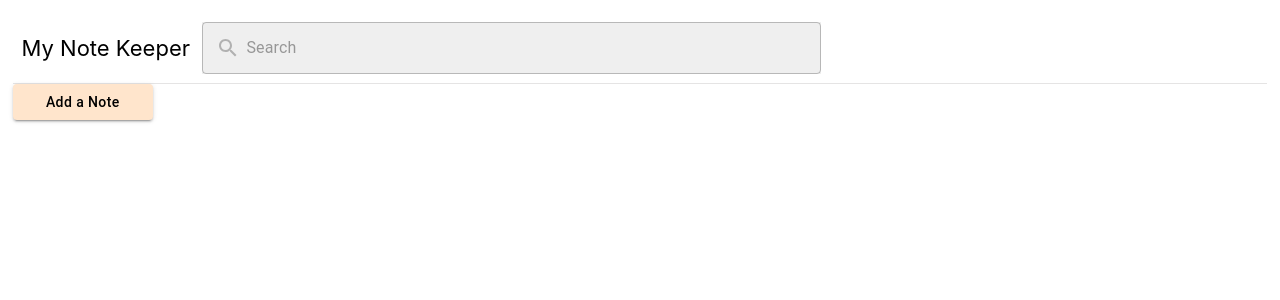
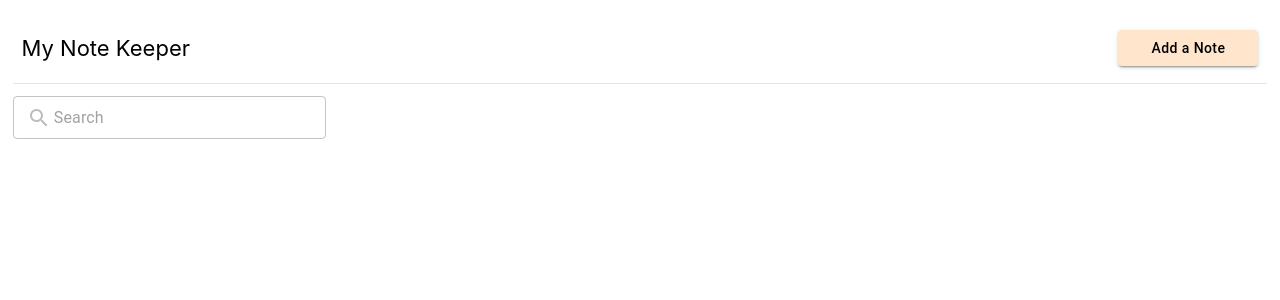
Before and after one commit to Nama-Salameh/My-Note-Keeper, a React (Create React App) app: page / in a window 1280 px wide. Shown: the top 300 px of the page. Built offline with nearby package versions, Linux system fonts and the light colour scheme.

Commit message:
Changed component styles and reposition components

```diff
--- a/src/App.js
+++ b/src/App.js
@@ -3,16 +3,14 @@ import NoteKeeperHeader from "./components/NoteKeeperHeader/NoteKeeperHeader.jsx
 import NoteForm from "./components/NoteForm/NoteForm";
 import NoteList from "./components/NoteList/NoteList";
 import {NotesProvider} from "./components/NoteContext";
-import { useState } from "react";
+import React ,{ useState } from "react";
 function App() {
-  const [searchText, setSearchText] = useState("");
 
   return (
     <div className={style.appContainer}>
       <NotesProvider>
-        <NoteKeeperHeader onSearchChange={setSearchText}/>
-        <NoteForm />
-        <NoteList searchText={searchText}/>
+        <NoteKeeperHeader/>
+        <NoteList/>
       </NotesProvider>
     </div>
   );
--- a/src/components/Note/Note.jsx
+++ b/src/components/Note/Note.jsx
@@ -71,7 +71,7 @@ const Note = ({ note, backgroundColor }) => {
       onClick={handleOpenEditingDialog}
     >
       <Typography variant="h6">{note.title}</Typography>
-      <Typography variant="body1">
+      <Typography variant="body1" className={style.content}>
         <Linkify>{note.content}</Linkify>
       </Typography>
       <p className={style.taskDate}>{note.date}</p>
--- a/src/components/Note/Note.module.css
+++ b/src/components/Note/Note.module.css
@@ -1,7 +1,6 @@
 .noteContainer {
-  padding: "1rem";
   width: 90%;
-  height: 150px;
+  height: max-content;
   padding: 10% 7%;
   margin: 3%;
   position: relative;
@@ -85,3 +84,8 @@
   padding: 0;
   margin: 0;
 }
+
+.content {
+  overflow: hidden;
+  white-space: pre-wrap;
+}
--- a/src/components/NoteKeeperHeader/NoteKeeperHeader.jsx
+++ b/src/components/NoteKeeperHeader/NoteKeeperHeader.jsx
@@ -1,10 +1,11 @@
-import SearchBar from './SearchBar/SearchBar';
+import SearchBar from '../SearchBar/SearchBar';
 import style from './NoteKeeperHeader.module.css'
-const NoteKeeperHeader = ({ onSearchChange }) => {
+import NoteForm from '../NoteForm/NoteForm';
+const NoteKeeperHeader = () => {
   return (
     <div className={style.headerContainer} >
       <h3 className={style.title}>My Note Keeper</h3>
-      <SearchBar onSearchChange={onSearchChange}/>
+      <NoteForm/>
     </div>
   );
 };
--- a/src/components/NoteKeeperHeader/NoteKeeperHeader.module.css
+++ b/src/components/NoteKeeperHeader/NoteKeeperHeader.module.css
@@ -1,8 +1,11 @@
 .headerContainer {
     display: flex;
+    flex-direction: row;
+    justify-content: space-between;
     align-items: center;
     border-bottom: 1px rgb(229, 228, 228) solid;
     padding: 0 0.7%;
+    margin-bottom: 1%;
 }
 .title{
     font-size: 22px;
--- a/src/components/NoteList/NoteList.jsx
+++ b/src/components/NoteList/NoteList.jsx
@@ -1,10 +1,12 @@
-import React from "react";
+import { useState } from "react";
 import style from "./NoteList.module.css";
 import { useNotes } from "../NoteContext";
 import Note from "../Note/Note";
-
-const NoteList = ({ searchText }) => {
+import SearchBar from "../SearchBar/SearchBar";
+import NoteForm from "../NoteForm/NoteForm";
+const NoteList = () => {
   const { notes } = useNotes();
+  const [searchText, setSearchText] = useState("");
   const backgroundColors = ["white", "rgb(255,229,204)", "rgb(255,255,204)"];
 
   const filteredNotes = notes.filter((note) => {
@@ -12,11 +14,22 @@ const NoteList = ({ searchText }) => {
     return noteText.toLowerCase().includes(searchText.toLowerCase());
   });
 
+  const handleSearchChange = (text) => {
+    setSearchText(text);
+  };
+
   return (
-    <div className={style.notesContainer}>
-      {filteredNotes.map((note , index) => (
-        <Note key={note.id} note={note}  backgroundColor={backgroundColors[index % backgroundColors.length]}/>
-      ))}
+    <div>
+      <SearchBar onSearchChange={handleSearchChange} />
+      <div className={style.notesContainer}>
+        {filteredNotes.map((note, index) => (
+          <Note
+            key={note.id}
+            note={note}
+            backgroundColor={backgroundColors[index % backgroundColors.length]}
+          />
+        ))}
+      </div>
     </div>
   );
 };
--- a/src/components/NoteList/NoteList.module.css
+++ b/src/components/NoteList/NoteList.module.css
@@ -2,5 +2,5 @@
     display: grid;
     grid-template-columns: repeat(6, 1fr);
     gap: 40px;
-    margin-top: "1rem" ;
+    margin-top: 1.5%;
   }
--- a/src/components/NoteKeeperHeader/SearchBar/SearchBar.jsx
+++ b/src/components/SearchBar/SearchBar.jsx
@@ -12,7 +12,6 @@ const SearchBar = ({ onSearchChange }) => {
     onSearchChange(text);
   };
 
-
   return (
     <TextField
       variant="outlined"
--- a/src/components/NoteKeeperHeader/SearchBar/SearchBar.module.css
+++ b/src/components/SearchBar/SearchBar.module.css
@@ -1,11 +1,11 @@
 .searchBar {
-  background-color: rgb(239, 239, 239);
-  width: 50%;
+  width: 25%;
   color: rgba(106, 106, 106, 0.527);
   border: none !important;
   outline: none !important;
 }
 .searchBar input {
-  height: 2%;
+
+  height: 10px;
   padding-left: 1%;
 }
```
Also changed, not shown: src/App.module.css (line endings or trailing spaces).
